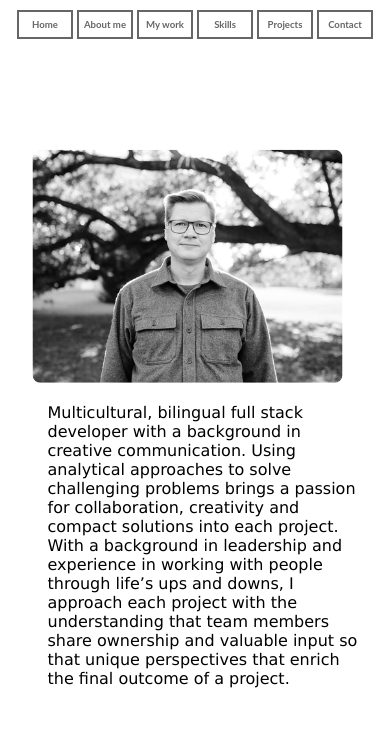
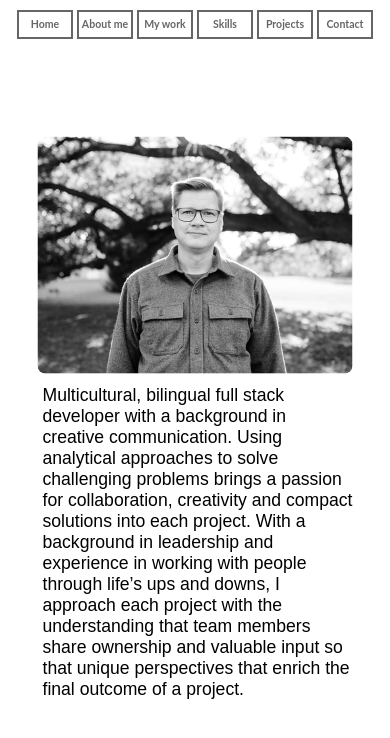
Before and after one commit to MrJanHorak/portfolio, a React (Create React App) app: page /about in a window 390 px wide. Shown: the top 738 px of the page. Built offline with nearby package versions, Linux system fonts and the light colour scheme.

Commit message:
minor CSS tweaks for about page

```diff
--- a/src/styles/App.css
+++ b/src/styles/App.css
@@ -1,7 +1,8 @@
 body {
   background-color: rgb(255, 255, 255);
-  font-family: Verdana, Geneva, Tahoma, sans-serif;
-  font-weight: 500;
+  font-family: Arial, Helvetica, sans-serif;
+  font-weight: 400;
+  font-size: 1.1em;
 }
 .nav-bar {
   text-align: center;
@@ -234,6 +235,10 @@ img.card-image {
   margin-left: 15px;
 }
 
+.aboutMeInfo p{
+  margin-top: 6px;
+}
+
 .meetJan img {
   width: 350px;
   margin-top: 10px;
@@ -296,11 +301,11 @@ img.card-image {
 
   .aboutMeInfo {
     width: 310px;
-    margin-left: 15px;
+    margin-left: 5px;
   }
 
   .meetJan img {
-    width: 310px;
+    width: 100%;
     margin-top: 10px;
     border-radius: 8px;
   }
```
